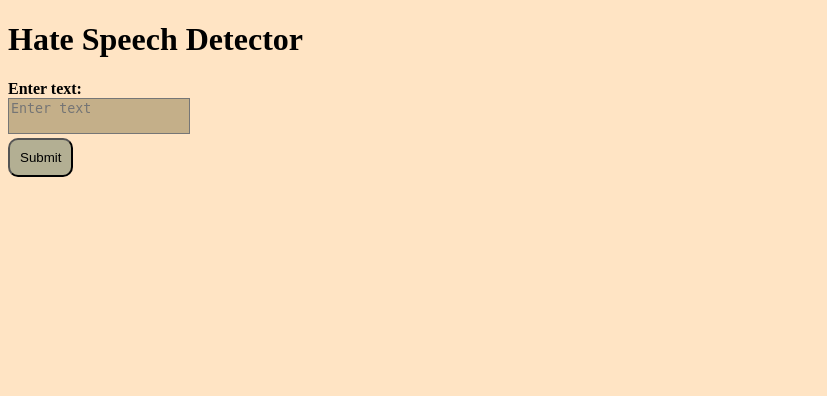
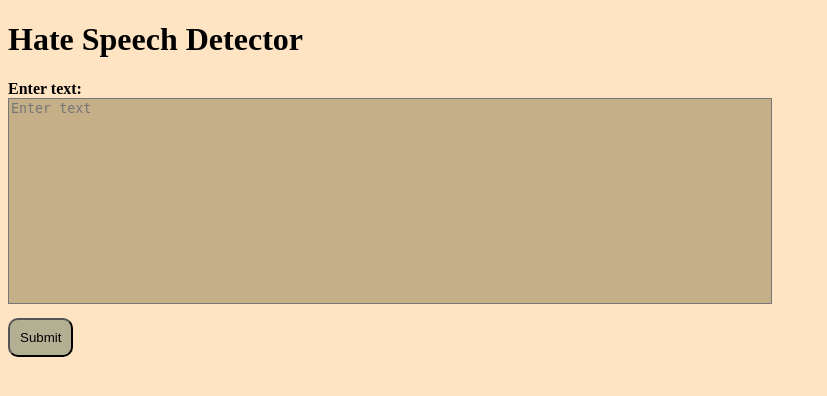
Before and after one commit to NathanGrs00/ml-poc-classification, a Flask app: page / in a window 1280 px wide. Shown: the top 396 px of the page, without its empty margins (0-827 px from the left). Run offline with Flask 3, Linux system fonts and the light colour scheme.

Commit message:
Update styles for textarea and button; set fixed dimensions and add margin for improved layout

```diff
--- a/static/css/styles.css
+++ b/static/css/styles.css
@@ -9,10 +9,13 @@ label {
 textarea {
     background: #c4af89;
     resize: none;
+    width: 60%;
+    height: 200px;
 }
 
 button {
     background: #b3af93;
     padding: 10px;
     border-radius: 10px;
+    margin-top: 10px;
 }
```
